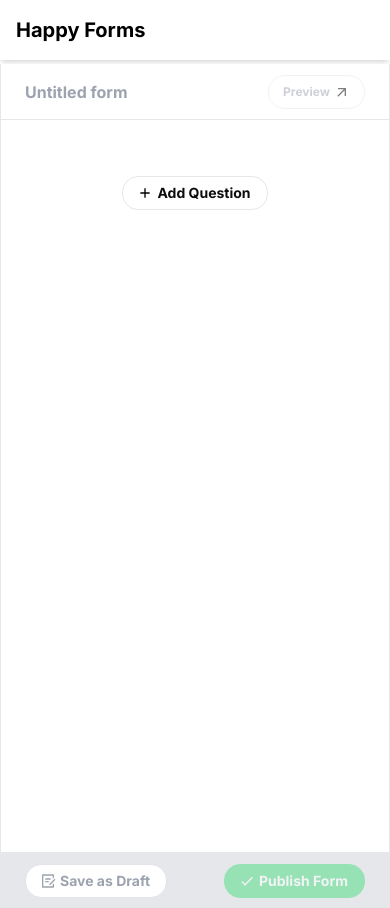
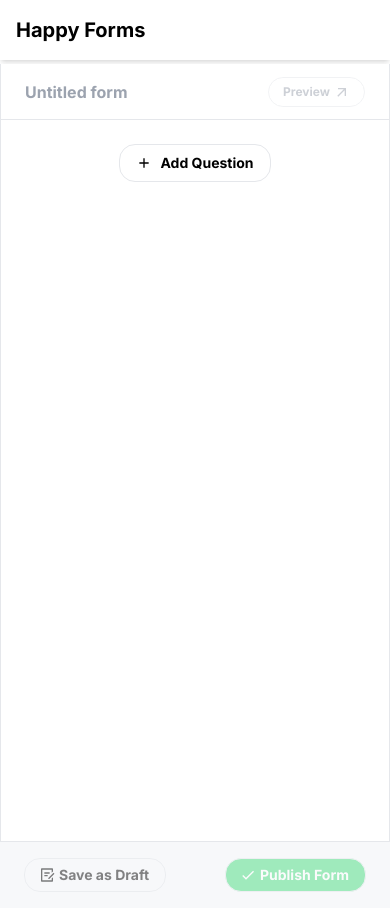
Before and after one commit to Atharva-14/happy-forms, a Next.js app: page /new-form in a window 390 px wide. Built offline with nearby package versions, Linux system fonts and the light colour scheme.

Commit message:
Made FormBuilder and New Form Page Responsive

```diff
--- a/src/app/new-form/page.jsx
+++ b/src/app/new-form/page.jsx
@@ -12,8 +12,9 @@
 const Page = () => {
   const [formBuilders, setFormBuilders] = useState([]);
   const [isDraftSaved, setIsDraftSaved] = useState(false);
-  const [formTitle, setFormTitle] = useState(""); // Store the form title
+  const [formTitle, setFormTitle] = useState("");
   const [isLoading, setIsLoading] = useState(false);
+  const [isPreviewDisabled, setIsPreviewDisabled] = useState(true);
 
   const formBuilderRefs = useRef([]);
   const formTitleRef = useRef();
@@ -22,13 +23,12 @@
   const [isModalOpen, setIsModalOpen] = useState(false);
 
   const handleOpenModal = () => {
-    setFormTitle(formTitleRef.current?.value || "Untitled Form"); // Set the form title when opening the modal
+    setFormTitle(formTitleRef.current?.value || "Untitled Form");
     setIsModalOpen(true);
   };
 
   const handleCloseModal = () => setIsModalOpen(false);
 
-  // Load saved form data and draft status
   useEffect(() => {
     const savedFormData = localStorage.getItem("formData");
     const draftSavedFlag = localStorage.getItem("isDraftSaved");
@@ -36,7 +36,7 @@
     if (savedFormData) {
       const { formTitle, questions } = JSON.parse(savedFormData);
       formTitleRef.current.value = formTitle;
-      setFormTitle(formTitle); // Set the form title from saved data
+      setFormTitle(formTitle);
 
       setFormBuilders(
         questions.map((questionData) => ({
@@ -49,37 +49,73 @@
     setIsDraftSaved(draftSavedFlag === "true");
   }, []);
 
-  // Add a new question to the form
   const handleAddQuestion = () => {
     const newId = Date.now().toString();
-    const newFormBuilder = { id: newId, questionData: {} }; // Add empty question data
+    const newFormBuilder = { id: newId, questionData: {} };
     setFormBuilders((prev) => [...prev, newFormBuilder]);
     formBuilderRefs.current.push(React.createRef());
   };
 
-  // Save form as a draft
+  // const handleSaveAsDraft = () => {
+  //   if (formBuilders.length > 0) {
+  //     setIsDraftSaved(true);
+  //     localStorage.setItem("isDraftSaved", "true");
+  //   }
+
+  //   const updatedAllData = formBuilderRefs.current.map((formBuilderRef) => {
+  //     if (formBuilderRef.current) {
+  //       return formBuilderRef.current.getData();
+  //     }
+  //     return null;
+  //   });
+
+  //   const formData = {
+  //     formTitle: formTitleRef.current?.value || "Untitled Form",
+  //     questions: updatedAllData.filter((data) => data !== null),
+  //   };
+
+  //   setFormBuilders(
+  //     formData.questions.map((questionData, index) => ({
+  //       id: questionData?.id || Date.now().toString(),
+  //       questionData,
+  //     }))
+  //   );
+
+  //   localStorage.setItem("formData", JSON.stringify(formData));
+
+  //   toast.success("Saved as Draft", {
+  //     position: "top-right",
+  //     autoClose: 800,
+  //     hideProgressBar: true,
+  //     closeOnClick: true,
+  //     pauseOnHover: false,
+  //     draggable: false,
+  //     progress: undefined,
+  //   });
+  // };
+
   const handleSaveAsDraft = () => {
     if (formBuilders.length > 0) {
       setIsDraftSaved(true);
+      setIsPreviewDisabled(false); // Enable the Preview button
       localStorage.setItem("isDraftSaved", "true");
     }
 
     const updatedAllData = formBuilderRefs.current.map((formBuilderRef) => {
       if (formBuilderRef.current) {
-        return formBuilderRef.current.getData(); // Ensure `getData` is defined in your `FormBuilder`
+        return formBuilderRef.current.getData();
       }
       return null;
     });
 
     const formData = {
       formTitle: formTitleRef.current?.value || "Untitled Form",
-      questions: updatedAllData.filter((data) => data !== null), // Filter out any null data
+      questions: updatedAllData.filter((data) => data !== null),
     };
 
-    // Directly update the formBuilders state with the updated data
     setFormBuilders(
       formData.questions.map((questionData, index) => ({
-        id: questionData?.id || Date.now().toString(), // Ensure each question has a unique id
+        id: questionData?.id || Date.now().toString(),
         questionData,
       }))
     );
@@ -99,7 +135,6 @@
 
   const handlePublish = () => {
     try {
-      // Validate the form data
       const title = formTitleRef.current?.value.trim() || "Untitled Form";
       if (!title) {
         toast.error("Form title cannot be empty!");
@@ -110,24 +145,20 @@
         return;
       }
 
-      // Construct the form data
       const formData = {
         formTitle: title,
         questions: formBuilders.map((_, index) => {
           const ref = formBuilderRefs.current[index];
-          return ref?.current?.getData() || {}; // Ensure each question has its data
+          return ref?.current?.getData() || {};
         }),
       };
 
-      // Generate a unique ID and include it in the formData
       const formId = Date.now().toString();
       formData.id = formId;
       formData.createdAt = new Date().toISOString();
 
-      // Save the current form data
       localStorage.setItem("publishForm", JSON.stringify(formData));
 
-      // Update the list of published forms with the full formData
       const publishedForms =
         JSON.parse(localStorage.getItem("publishedForms")) || [];
       const updatedPublishedForms = [...publishedForms, formData];
@@ -136,14 +167,12 @@
         JSON.stringify(updatedPublishedForms)
       );
 
-      // Clear draft and reset state
       localStorage.removeItem("formData");
       setFormBuilders([]);
       setFormTitle("");
       setIsDraftSaved(false);
       formTitleRef.current.value = "";
 
-      // Redirect to submit form page
       router.push("/submit-form");
     } catch (error) {
       console.error("Error publishing form:", error);
@@ -154,46 +183,47 @@
   const isDisabled = formBuilders.length === 0;
 
   return (
-    <div className="h-screen sm:w-[640px] mx-auto flex flex-col items-center sm:px-4">
+    <div className="min-h-screen flex flex-col">
+      {/* Header */}
       <header className="w-full bg-white">
-        <div className="mx-auto w-full max-w-4xl h-14 border-l border-r border-b flex flex-row justify-between items-center px-6 border-gray-200">
+        <div className="mx-auto md:w-[640px] h-14 border-r border-b border-l flex justify-between items-center px-6 border-gray-200">
           <input
-            className="focus:outline-none gap-2 w-full sm:w-auto h-fit font-semibold text-base leading-[22px]"
+            className="focus:outline-none w-full sm:w-auto h-fit font-semibold text-base"
             placeholder="Untitled form"
             ref={formTitleRef}
-            onChange={() => setFormTitle(formTitleRef.current.value)} // Update form title state on input change
+            onChange={() => setFormTitle(formTitleRef.current.value)}
           />
+
           <button
-            disabled={!isDraftSaved}
+            disabled={isPreviewDisabled}
             onClick={handleOpenModal}
-            className={`w-fit h-fit flex flex-row items-center gap-1 border rounded-2xl border-gray-200 py-1.5 px-3.5 ${
-              !isDraftSaved ? "opacity-50 cursor-not-allowed" : "cursor-pointer"
+            className={`flex items-center gap-1 border rounded-2xl py-1.5 px-3.5 ${
+              isPreviewDisabled
+                ? "opacity-50 cursor-not-allowed"
+                : "cursor-pointer"
             }`}
           >
             <label
-              className={`text-center text-xs leading-5 font-semibold ${
-                !isDraftSaved
-                  ? "text-gray-400 cursor-not-allowed"
-                  : "text-text-gray-1000 cursor-pointer"
+              className={`text-xs font-semibold ${
+                isPreviewDisabled
+                  ? "text-gray-400"
+                  : "text-gray-900 cursor-pointer"
               }`}
             >
               Preview
             </label>
-            <MdOutlineArrowOutward />
+            <MdOutlineArrowOutward
+              className={isPreviewDisabled ? "text-gray-400" : "text-gray-900 "}
+            />
           </button>
         </div>
       </header>
 
-      <main className="w-full max-w-4xl flex flex-col items-center border-l border-r flex-grow ">
-        <div className="flex h-max flex-col items-center gap-6 pt-6 w-full">
-          <div className="gap-6">
-            <div className="pt-6 gap-8">
-              <div className="flex flex-col items-center gap-4 w-full">
+      {/* Main Content */}
+      <main className="flex-grow md:w-[640px] md:mx-auto border-l border-r px-6 pb-20">
+        <div className="w-full flex flex-col gap-6 pt-6">
           {formBuilders.map((formBuilder, index) => (
-                  <div
-                    key={formBuilder.id}
-                    className="relative w-full flex justify-center"
-                  >
+            <div key={formBuilder.id} className="relative w-full">
               <FormBuilder
                 id={formBuilder.id}
                 ref={
@@ -204,72 +234,52 @@
               />
             </div>
           ))}
-              </div>
-
-              <div className="w-full flex flex-row justify-center items-center py-2 px-4">
+          <div className="flex justify-center items-center">
             <button
               onClick={handleAddQuestion}
-                  className="relative z-0 w-fit sm:w-auto h-fit flex flex-row items-center border rounded-2xl py-1.5 pr-4 pl-3.5 gap-1 border-gray-200 max-w-xs sm:max-w-none"
+              className="flex w-fit items-center border rounded-2xl py-2 px-4 gap-2 border-gray-200"
             >
               <MdAdd />
-                  <label className="font-semibold text-sm leading-5 text-center text-text-gray-1000 cursor-pointer">
-                    Add Question
-                  </label>
+              <span className="font-semibold text-sm">Add Question</span>
             </button>
-              </div>
-            </div>
           </div>
         </div>
       </main>
 
-      <footer className="w-full max-w-4xl h-14 border-t border-l border-r py-4 px-6 bg-gray-200 bg-[#F6F8FAE5] backdrop-blur-sm flex flex-row justify-between items-center">
+      {/* Footer */}
+      <footer className="w-full md:w-[640px] mx-auto border-t px-6 py-4 flex justify-between items-center bg-[#F6F8FAE5]">
         <button
           onClick={handleSaveAsDraft}
           disabled={isDisabled}
-          className={`w-fit h-fit flex flex-row items-center border rounded-2xl py-1.5 pr-4 pl-3.5 gap-1 bg-white border-[#E1E4E8] ${
-            isDisabled ? "cursor-not-allowed" : "cursor-pointer"
+          className={`flex items-center border rounded-2xl py-1.5 pl-3.5 pr-4 border-[#E1E4E8] gap-1 ${
+            isDisabled ? "cursor-not-allowed opacity-50" : "cursor-pointer"
           }`}
         >
-          <RiDraftLine
-            className={`${
-              isDisabled
-                ? "text-gray-400 cursor-not-allowed"
-                : "text-text-gray-1000 cursor-pointer"
-            }`}
-          />
-          <label
-            className={`text-center text-sm leading-5 font-semibold ${
-              isDisabled
-                ? "text-gray-400 cursor-not-allowed"
-                : "text-text-gray-1000 cursor-pointer"
-            }`}
-          >
+          <RiDraftLine />
+          <span className="font-semibold text-sm text-center text-text-gray-1000">
             Save as Draft
-          </label>
+          </span>
         </button>
         <button
+          onClick={handlePublish}
           disabled={isDisabled || isLoading}
-          onClick={handlePublish}
-          className={`w-fit h-fit flex flex-row items-center border rounded-2xl py-1.5 pr-4 pl-3.5 gap-1 ${
+          className={`flex items-center border rounded-2xl py-1.5 pr-4 pl-3.5 text-white gap-1 ${
             isDisabled || isLoading
-              ? "bg-green-400 border-green-400 opacity-50 cursor-not-allowed"
-              : "bg-[#00AA45] border-green-500 cursor-pointer"
+              ? "bg-green-400 opacity-50 cursor-not-allowed"
+              : "bg-[#00AA45] border-[#1E874B]"
           }`}
         >
           {isLoading ? (
-            <div className="w-5 h-5 border-4 border-t-4 border-gray-200 border-t-[#00AA45] rounded-full animate-spin mr-3"></div>
+            <span className="w-4 h-4 border-2 border-t-2 border-gray-200 border-t-green-500 rounded-full animate-spin"></span>
           ) : (
-            <MdCheck className="text-white" />
+            <MdCheck />
           )}
-          <label
-            className={`text-center text-sm leading-5 font-semibold text-white ${
-              isDisabled || isLoading ? "cursor-not-allowed" : "cursor-pointer"
-            }`}
-          >
+          <span className="font-semibold text-sm">
             {isLoading ? "Publishing..." : "Publish Form"}
-          </label>
+          </span>
         </button>
       </footer>
+
       <PreviewModal
         isOpen={isModalOpen}
         onClose={handleCloseModal}
```
Also changed, not shown: src/components/FormBuilder.jsx (+7 -43 lines). Lines whose indentation alone changed are shown as unchanged.
